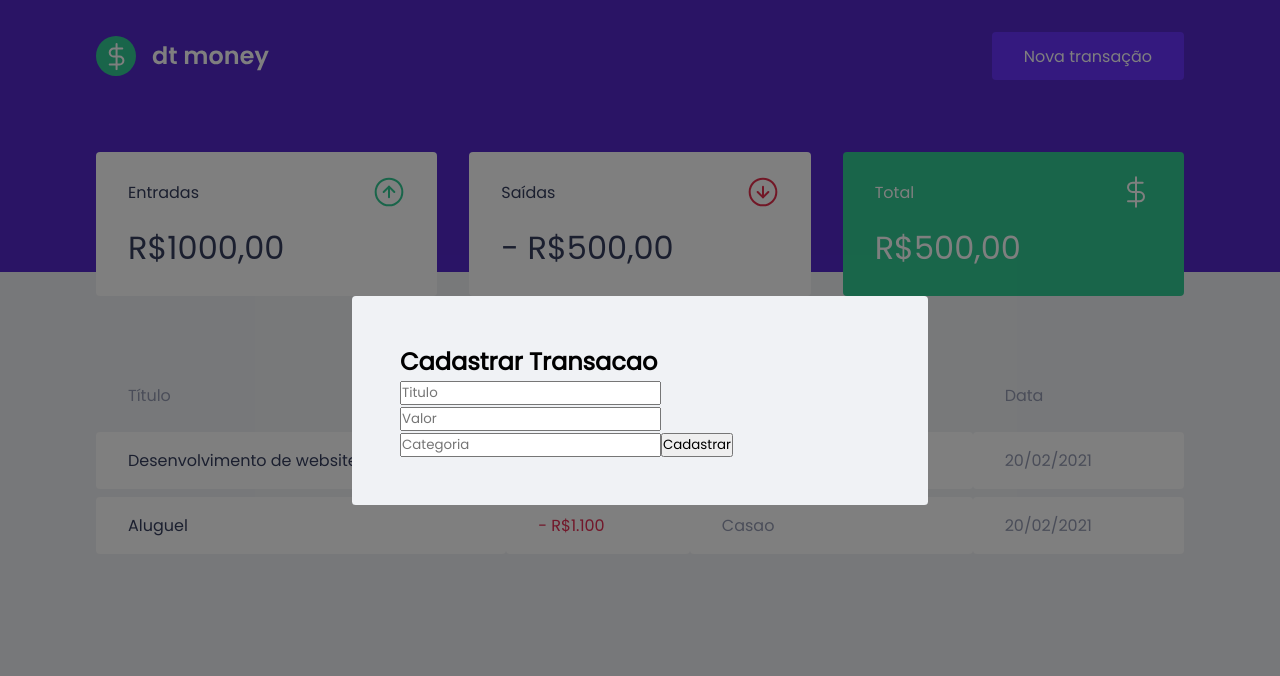
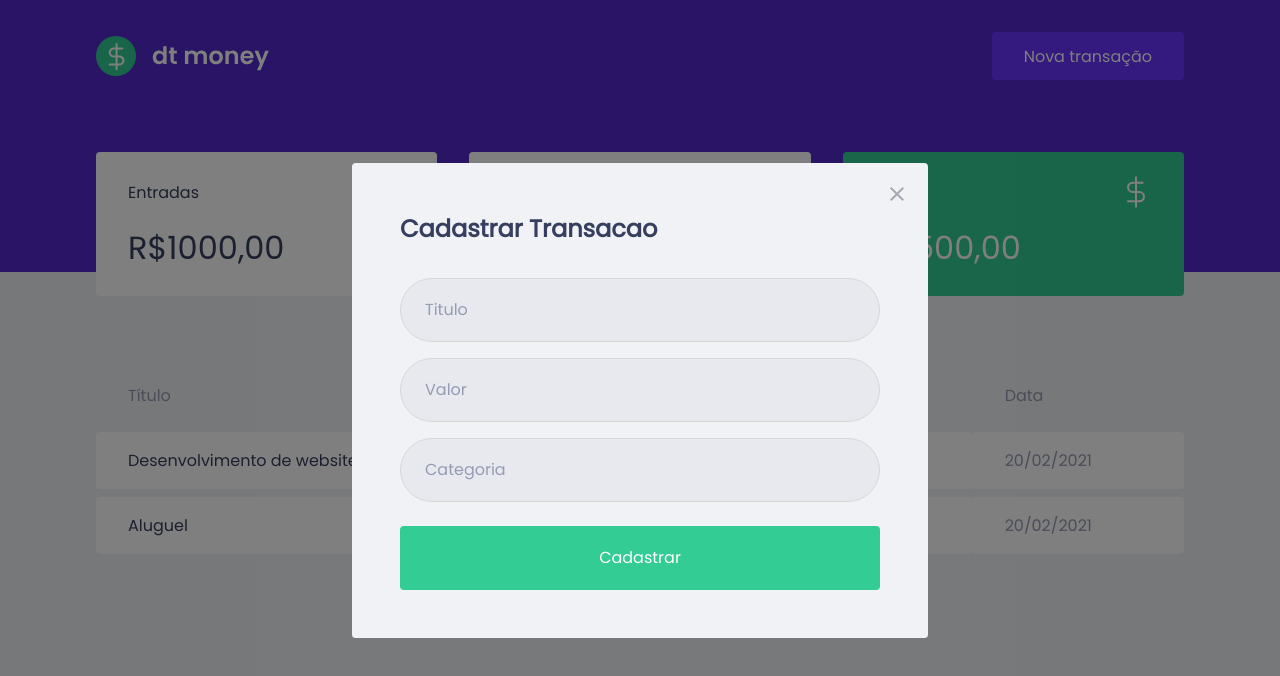
Before and after one commit to gustavo2892/ignite-chapter-2, a React (Create React App) app: page / in a window 1280 px wide. Both pictures are taken after a click on the button "Nova transação". Shown: the top 676 px of the page. Built offline with nearby package versions, Linux system fonts and the light colour scheme; no server answers; what miragejs would draw is missing.

Commit message:
Style form modal

```diff
--- a/src/components/NewTransactionModal/index.tsx
+++ b/src/components/NewTransactionModal/index.tsx
@@ -1,5 +1,5 @@
 import Modal from 'react-modal';
-
+import closeImg from '../../assets/close.svg';
 import { Container } from './styles';
 
 interface NewTransactionModalProps {
@@ -17,6 +17,13 @@
       overlayClassName="react-modal-overlay"
       className="react-modal-content"
     >
+      <button
+        type="button"
+        onClick={onRequestClose}
+        className="react-modal-close"
+      >
+        <img src={closeImg} alt="Fechar modal" />
+      </button>
       <Container>
         <h2>Cadastrar Transacao</h2>
 
--- a/src/components/NewTransactionModal/styles.ts
+++ b/src/components/NewTransactionModal/styles.ts
@@ -1,5 +1,48 @@
 import styled from 'styled-components';
 
 export const Container = styled.form`
+  h2 {
+    color: var(--text-title);
+    font-size: 1.5rem;
+    margin-bottom: 2rem;
+  }
 
+  input {
+    width: 100%;
+    padding: 0 1.5rem;
+    height: 4rem;
+    border-radius: 4rem;
+
+    border: 1px solid #d7d7d7;
+    background: #e7e9ee;
+
+    font-weight: 400;
+    font-size: 1rem;
+
+    &::placeholder {
+      color: var(--text-body);
+    }
+
+    & + input {
+      margin-top: 1rem;
+    }
+  }
+
+  button[type="submit"] {
+    width: 100%;
+    padding: 0 1.5rem;
+    height: 4rem;
+    background: var(--green);
+    color: #FFF;
+    border-radius: 0.25rem;
+    border: 0;
+    font-size: 1rem;
+    margin-top: 1.5rem;
+
+    transition: filter 0.2s;
+
+    &:hover {
+      filter: brightness(0.9);
+    }
+  }
 `;
--- a/src/styles/global.ts
+++ b/src/styles/global.ts
@@ -76,4 +76,18 @@
     position: relative;
     border-radius: 0.24rem;
   }
+
+  .react-modal-close {
+    position: absolute;
+    right: 1.5rem;
+    top: 1.5rem;
+    border: 0;
+    background: transparent;
+
+    transition: filter 0.2s;
+
+    &:hover {
+      filter: brightness(0.8);
+    }
+  }
 `;
```
